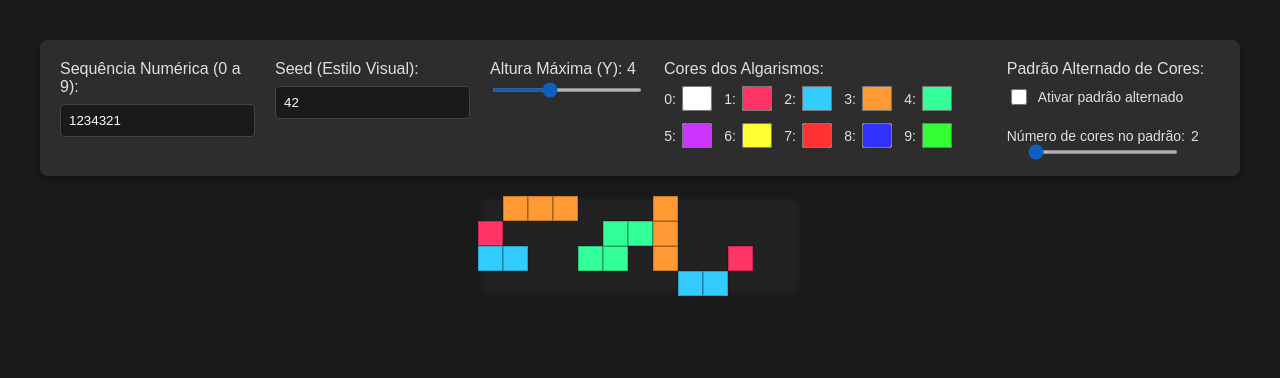
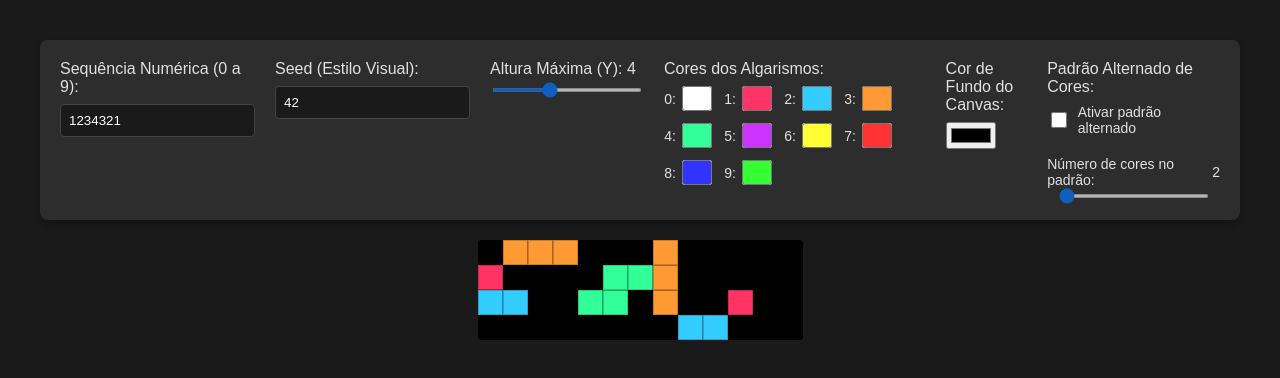
Before and after one commit to alienmindarts/SHAPES-PHONETICS, a plain HTML site: page index.html in a window 1280 px wide. Drawn offline with Linux system fonts and the light colour scheme.

Commit message:
fundo da caixa

```diff
--- a/app.js
+++ b/app.js
@@ -10,6 +10,7 @@ const inputNumeros = document.getElementById('inputNumeros');
 const inputSeed = document.getElementById('inputSeed');
 const sliderAltura = document.getElementById('sliderAltura');
 const valAltura = document.getElementById('valAltura');
+const canvasBackground = document.getElementById('canvasBackground');
 
 // Color picker inputs
 const colorPickers = {};
@@ -34,6 +35,9 @@ function atualizar() {
 
     valAltura.textContent = maxHeight;
     valNumCores.textContent = numCoresPatern;
+
+    // Set canvas background color
+    renderizador.canvas.style.backgroundColor = canvasBackground.value;
 
     // Get current colors from pickers
     const coresPersonalizadas = {};
@@ -72,7 +76,7 @@ function atualizar() {
 }
 
 // Escuta as alterações nos controlos
-const inputs = [inputNumeros, inputSeed, sliderAltura, sliderNumCores, toggleAlternarCores, ...Object.values(colorPickers)];
+const inputs = [inputNumeros, inputSeed, sliderAltura, sliderNumCores, toggleAlternarCores, canvasBackground, ...Object.values(colorPickers)];
 inputs.forEach(el => {
     el.addEventListener('input', () => {
         if (!framePendente) {
--- a/index.html
+++ b/index.html
@@ -70,6 +70,11 @@
         </div>
 
         <div class="control-group">
+            <label>Cor de Fundo do Canvas:</label>
+            <input type="color" id="canvasBackground" value="#222">
+        </div>
+
+        <div class="control-group">
             <label>Padrão Alternado de Cores:</label>
             <div class="toggle-slider-group">
                 <label class="toggle-label">
--- a/style.css
+++ b/style.css
@@ -33,7 +33,6 @@ input[type="text"], input[type="number"] {
 }
 
 canvas {
-    background: #222;
     border-radius: 4px;
     box-shadow: inset 0 0 10px rgba(0,0,0,0.5);
 }
```
